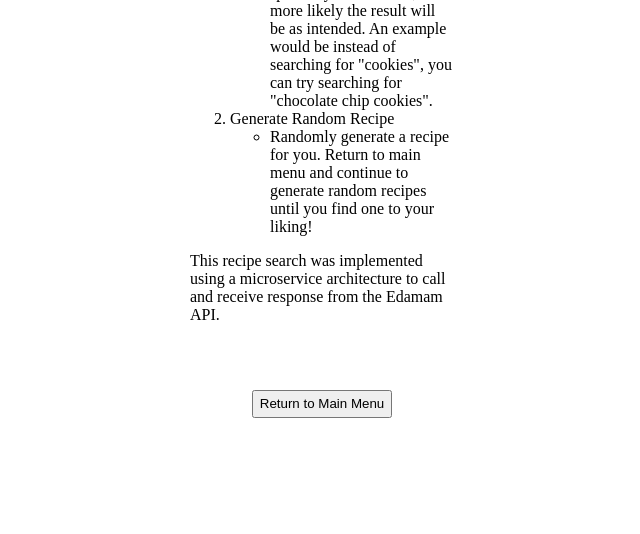
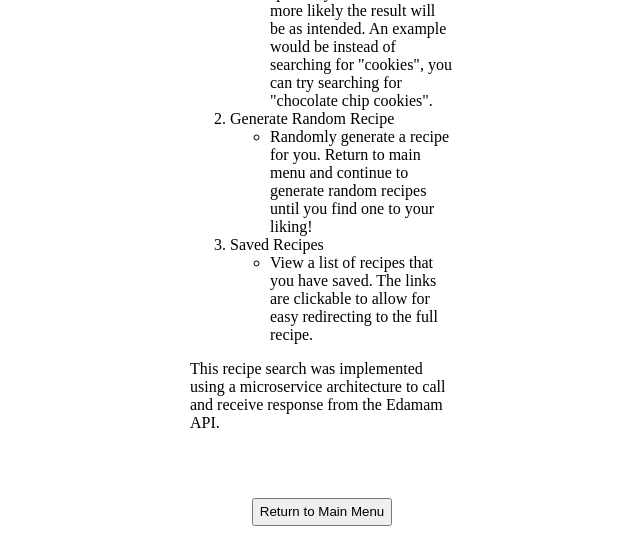
Before and after one commit to anhvo31/Recipe_Finder, a Flask app: page /about in a window 1280 px wide. Shown: the part 534-1068 px from the top of the page, without its empty margins (318-958 px from the left). Before the commit the page ends 952 px from the top, so only its background shows below. Run offline with Flask 2, Linux system fonts and the light colour scheme; parts of the project's set-up code (start-up, migrations or seed data) failed here and were passed over.

Commit message:
Updated description and cleared list

```diff
--- a/recipes.txt
+++ /dev/null
@@ -1,3 +0,0 @@
-https://food52.com/recipes/2486-grandma-chicken-soup-canja
-http://www.seriouseats.com/recipes/2009/03/french-in-a-flash-french-onion-soup-dumplings-recipe.html
-https://www.epicurious.com/recipes/food/views/lemon-cookies-108920
--- a/templates/about.html
+++ b/templates/about.html
@@ -36,6 +36,13 @@
                         </li>
                     </ul>
                 </li>
+                <li>Saved Recipes
+                    <ul>
+                        <li>
+                            View a list of recipes that you have saved. The links are clickable to allow for easy redirecting to the full recipe.
+                        </li>
+                    </ul>
+                </li>
             </ol>
         </p>
         <p>
```
